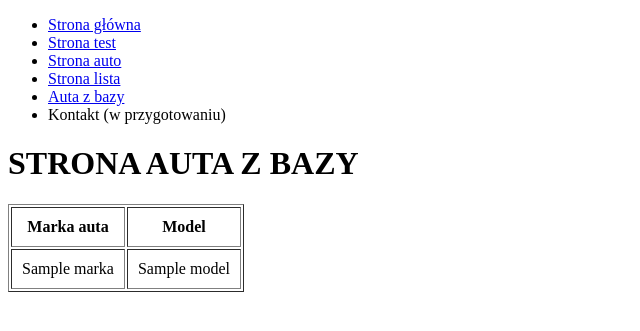
After one commit to dane-analizy/szkolenie_20231023-27, a Flask app: template templates/cars_page.html in a window 1280 px wide. The commit adds this page. Shown: the top 331 px of the page, without its empty margins (0-640 px from the left). Run offline with Flask 3, Linux system fonts and the light colour scheme; the template is opened without the code that fills it: most values are stand-ins (such as "Sample title", 1, 10 or a date in 2020).

Commit message:
dzień piąty

```diff
--- a/aplikacja.py
+++ b/aplikacja.py
@@ -2,8 +2,12 @@
 
 from flask import Flask, render_template
 from tools.file_op import get_file_content
+from tools.db_op import get_sql_results
+from tools.config import load_config
 
 app = Flask(__name__)
+config = load_config()
+
 
 @app.route('/')
 def home_page():
@@ -44,6 +48,13 @@ def list_page():
 
     return render_template('list_page.html', users=dane)
 
+@app.route('/cars')
+def car_lista():
+    dane = get_sql_results(config, "SELECT * FROM cars;")
+    dane = [ {"model":el[0],
+            "marka":el[1]}
+             for el in dane ]
+    return render_template('cars_page.html', cars=dane)
 
 if __name__ == "__main__":
     app.run(debug=True)
@@ -58,6 +69,5 @@ if __name__ == "__main__":
 #### ZADANIE 56
 # Przygotuj template, który wyświetli dane ze słownika opisującego samochód.
 
-
 #### ZADANIE 57
 # Przygotuj template wyświeltający listę danych pobranych z bazy danych - np. listę samochodów
--- /dev/null
+++ b/templates/cars_page.html
@@ -0,0 +1,27 @@
+<!DOCTYPE html>
+<html lang="en">
+<head>
+    <meta charset="UTF-8">
+    <title>Strona AUTO</title>
+</head>
+<body>
+{% include 'menu.html' %}
+
+<h1>STRONA AUTA Z BAZY</h1>
+
+<table border="1" cellpadding="10">
+<tr>
+    <th>Marka auta</th>
+    <th>Model</th>
+</tr>
+
+{% for car in cars %}
+<tr>
+    <td>{{ car.marka }}</td>
+    <td>{{ car.model }}</td>
+</tr>
+{% endfor %}
+
+</table>
+</body>
+</html>
--- a/templates/menu.html
+++ b/templates/menu.html
@@ -3,5 +3,6 @@
     <li><a href="/test">Strona test</a></li>
     <li><a href="/auto">Strona auto</a></li>
     <li><a href="/list">Strona lista</a></li>
+    <li><a href="/cars">Auta z bazy</a></li>
     <li>Kontakt (w przygotowaniu)</li>
 </ul>
```
